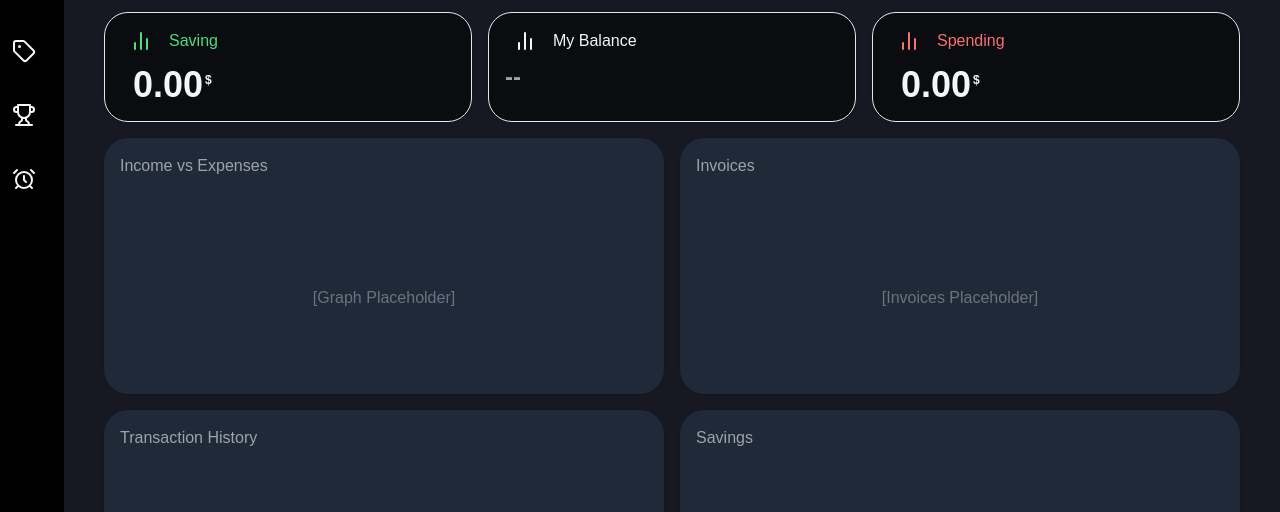
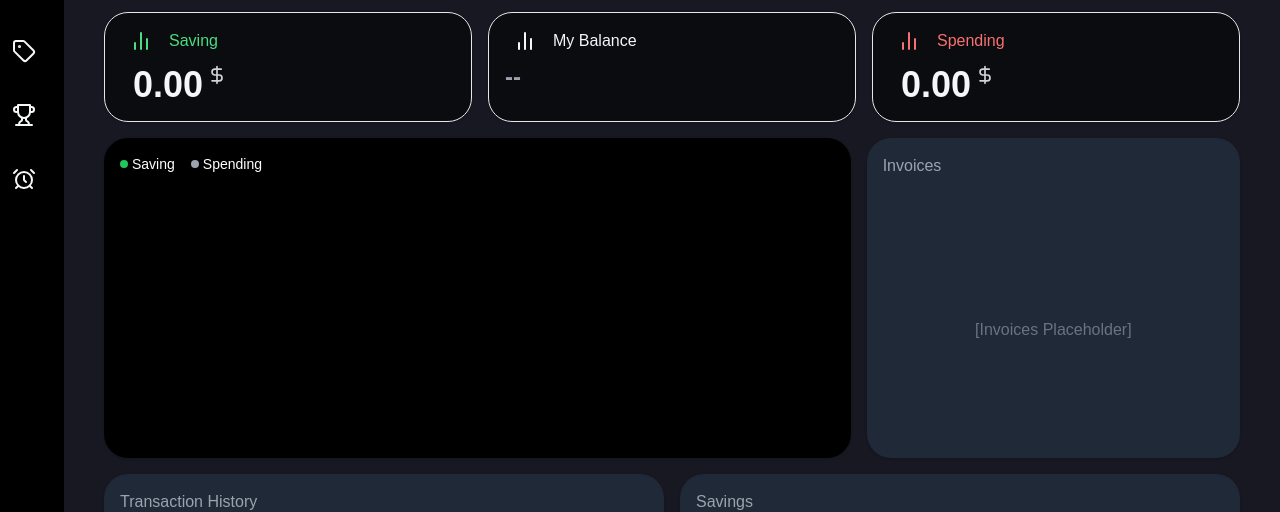
Before and after one commit to SumitSaharawat/Comp4350-Team3, a Next.js app in the folder frontend/: page /dashboard in a window 1280 px wide. Shown: the part 173-685 px from the top of the page. Built offline with nearby package versions, Linux system fonts and the light colour scheme; no server answers.

Commit message:
building on dashboard page

```diff
--- a/frontend/app/contexts/TransactionsContext.tsx
+++ b/frontend/app/contexts/TransactionsContext.tsx
@@ -13,16 +13,24 @@ import {
     deleteTransactionFromServer,
 } from "@/app/api/transac";
 
+export interface ChartDataPoint {
+    label: string;
+    saving: number;
+    spending: number;
+}
+
 interface TransactionsContextType {
     transactions: Transaction[];
     getTransactions: (userId: string) => Promise<boolean>;
     deleteTransaction: (transactionId: string) => Promise<boolean>;
+    prepareDiagramData: (transactions: Transaction[]) => ChartDataPoint[];
 }
 
 const TransactionsContext = createContext<TransactionsContextType>({
     transactions: [],
     getTransactions: async () => false,
     deleteTransaction: async () => false,
+    prepareDiagramData: () =>[],
 });
 
 export function TransactionsProvider({
@@ -58,12 +66,40 @@ export function TransactionsProvider({
         }
     };
 
+    function prepareChartData(transactions: Transaction[]) {
+        const grouped: Record<string, { saving: number; spending: number }> = {};
+
+        transactions.forEach((tx) => {
+            const dateKey = new Date(tx.date).toLocaleDateString("en-US", {
+                month: "short",
+                day: "numeric",
+            }); // format like "Apr 10"
+
+            if (!grouped[dateKey]) {
+                grouped[dateKey] = { saving: 0, spending: 0 };
+            }
+
+            if (tx.type.toLowerCase() === "saving") {
+                grouped[dateKey].saving += tx.amount;
+            } else {
+                grouped[dateKey].spending += tx.amount;
+            }
+        });
+
+        return Object.entries(grouped).map(([label, values]) => ({
+            label,
+            saving: values.saving,
+            spending: -values.spending,
+        }));
+    }
+
     return (
         <TransactionsContext.Provider
             value={{
                 transactions,
                 getTransactions: handleGetTransactions,
                 deleteTransaction: handleDeleteTransaction,
+                prepareDiagramData: prepareChartData,
             }}
         >
             {children}
--- a/frontend/app/dashboard/page.tsx
+++ b/frontend/app/dashboard/page.tsx
@@ -10,7 +10,8 @@ import Layout from "@/components/ui/Layout";
 import { useTransactions } from "../contexts/TransactionsContext";
 import { useAuth } from "../contexts/AuthContext";
 import DashboardHeader from "@/components/ui/Dashboard/DashboardHeader";
-import {BarChart2} from "lucide-react"
+import {BarChart2, DollarSign} from "lucide-react"
+import SavingSpendingChart from "@/components/ui/Dashboard/SavingSpendingChart";
 
 // used for calculating the time difference
 const SEC_PER_DAY = 86400;
@@ -19,7 +20,6 @@ export default function DashboardPage() {
     const { transactions, getTransactions } = useTransactions();
     const { user, getUser } = useAuth();
     const [sidebarOpen, setSidebarOpen] = useState(true);
-
     const [isSidebarOpen, setIsSidebarOpen] = useState(false);
     const [spendings, setSpendings] = useState(0);
     const [savings, setSavings] = useState(0);
@@ -90,9 +90,9 @@ export default function DashboardPage() {
             return <span className="text-2xl font-bold text-gray-400">--</span>;
         }
         return (
-            <span className="ml-3 mt-1 text-4xl font-bold">
+            <span className="ml-3 mt-1 text-4xl font-bold inline-flex items-start">
                 {amount.toFixed(2)}
-                <span className="text-xs align-super ml-0.5">$</span>
+                <DollarSign className="w-5 h-5 text-gray-300 ml-1 align-super" />
             </span>
         );
     }
@@ -174,16 +174,14 @@ export default function DashboardPage() {
                     </div>
 
                     {/* === Charts / Invoices Section === */}
-                    <div className="grid grid-cols-1 md:grid-cols-2 gap-4">
-                        <div className="bg-gray-800 p-4 rounded-xl h-64 shadow">
-                            {/* Replace this with a chart component */}
-                            <p className="text-gray-400 mb-2">Income vs Expenses</p>
-                            <div className="flex justify-center items-center h-full text-gray-500">
-                                [Graph Placeholder]
+                    <div className="grid grid-cols-1 md:grid-cols-[2fr,1fr] gap-4">
+                        <div className="bg-black p-4 rounded-xl h-80 shadow">
+                            <div className="h-full">
+                                <SavingSpendingChart/>
                             </div>
                         </div>
 
-                        <div className="bg-gray-800 p-4 rounded-xl h-64 shadow">
+                        <div className="bg-gray-800 p-4 rounded-xl h-80 shadow">
                             {/* Replace this with invoice list */}
                             <p className="text-gray-400 mb-2">Invoices</p>
                             <div className="flex justify-center items-center h-full text-gray-500">
--- /dev/null
+++ b/frontend/components/ui/Dashboard/SavingSpendingChart.tsx
@@ -0,0 +1,75 @@
+'use client';
+
+import {
+    ResponsiveContainer,
+    ComposedChart,
+    Bar,
+    XAxis,
+    YAxis,
+    Tooltip,
+} from 'recharts';
+import {ChartDataPoint, useTransactions} from "@/app/contexts/TransactionsContext";
+import {useAuth} from "@/app/contexts/AuthContext";
+import {useEffect, useState} from 'react';
+
+export default function SavingSpendingChart() {
+    const [data, setData] = useState<ChartDataPoint[]>([]);
+    const {transactions, prepareDiagramData, getTransactions} = useTransactions();
+    const { user } = useAuth();
+
+    useEffect(() => {
+        getTransactions(user?.id || localStorage.getItem("userid")!);
+    }, []);
+
+    useEffect(() => {
+        if (transactions.length > 0) {
+            setData(prepareDiagramData(transactions));
+        }
+    }, [transactions]);
+
+    return (
+        <div className="w-full h-full flex flex-col">
+            {/* Header */}
+            <div className="flex justify-between items-center mb-2">
+                <div className="flex items-center gap-4 text-sm text-white">
+                    <div className="flex items-center gap-1">
+                        <div className="w-2 h-2 bg-green-500 rounded-full" />
+                        Saving
+                    </div>
+                    <div className="flex items-center gap-1">
+                        <div className="w-2 h-2 bg-gray-400 rounded-full" />
+                        Spending
+                    </div>
+                </div>
+            </div>
+
+            {/* Chart */}
+            <ResponsiveContainer width="100%" height="100%">
+                <ComposedChart data={data}>
+                    <XAxis dataKey="label" stroke="#ccc" />
+                    <YAxis
+                        stroke="#ccc"
+                        tickFormatter={(value) =>
+                            new Intl.NumberFormat('en-US', {
+                                style: 'currency',
+                                currency: 'USD',
+                                notation: 'compact',
+                                maximumFractionDigits: 1,
+                            }).format(value)
+                        }
+                    />
+                    <Tooltip
+                        contentStyle={{
+                            backgroundColor: '#1f2937',
+                            borderColor: '#374151',
+                            borderRadius: 8,
+                            color: 'white',
+                        }}
+                    />
+                    <Bar dataKey="saving" fill="#10B981" radius={[4, 4, 0, 0]} />
+                    <Bar dataKey="spending" fill="#6B7280" radius={[0, 0, 4, 4]} />
+                </ComposedChart>
+            </ResponsiveContainer>
+        </div>
+    );
+}
--- a/frontend/package.json
+++ b/frontend/package.json
@@ -16,6 +16,7 @@
     "react": "^19.0.0",
     "react-datepicker": "^8.1.0",
     "react-dom": "^19.0.0",
+    "recharts": "^2.15.2",
     "tailwind-merge": "^3.0.1"
   },
   "devDependencies": {
```
Also changed, not shown: 1 other file (tests, documents, lock files or other folders).
